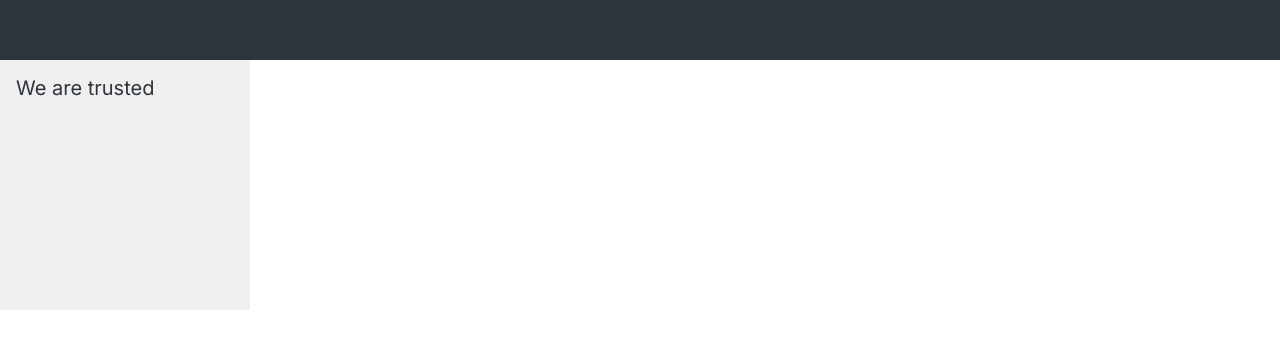
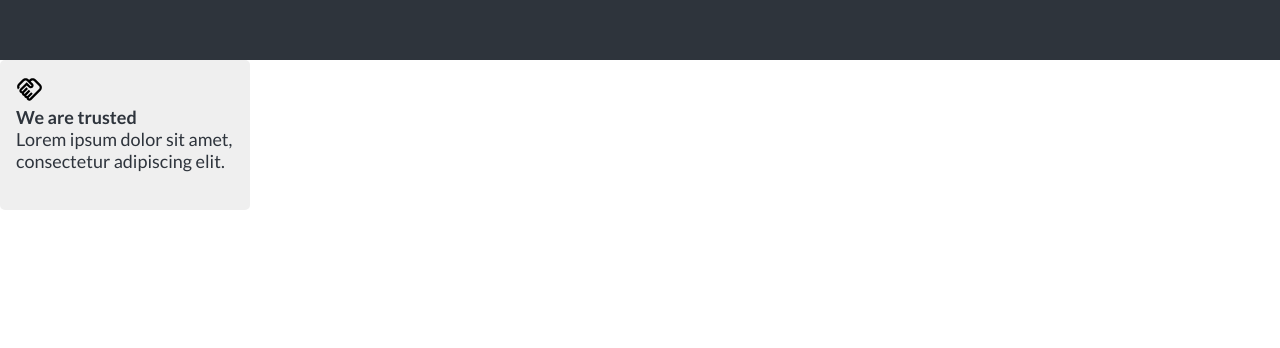
Before and after one commit to sgs-marketing/KYS-probaker, a Nuxt app: page / in a window 1280 px wide. Shown: the part 340-688 px from the top of the page. Built offline with nearby package versions, Linux system fonts and the light colour scheme.

Commit message:
leo got what leo wanted

```diff
--- a/app.vue
+++ b/app.vue
@@ -9,12 +9,11 @@
 </template>
 
 <style lang="scss">
-@import url("https://fonts.googleapis.com/css2?family=Inter:wght@400;500;600;700&display=swap");
+@import url("https://fonts.googleapis.com/css2?family=Lato:wght@400;500;600;700&display=swap");
 
 :root {
   --primary: #2E343C;
   --accent: #2E343CB2;
-  --test: #2E343C;
   --contrast: #fff;
   --boxcolor: #efefef;
 
@@ -23,6 +22,8 @@
   --border-contrast: 1px solid var(--contrast);
 
   --border-radius: 0.313rem;
+
+  --content-padding: 1rem;
 
   --page-padding: 2.4rem 5.5rem;
   --page-padding-wall: 5.5rem;
@@ -37,7 +38,7 @@
 body, * {
   margin: 0;
   padding: 0;
-  font-family: "Inter", sans-serif;
+  font-family: "Lato", sans-serif;
   box-sizing: border-box;
 
   &[data-bold] {
--- a/components/global/ContentBlock.vue
+++ b/components/global/ContentBlock.vue
@@ -4,15 +4,18 @@
 
 <template>
     <div class="content-block">
-        <h3>We are trusted</h3>
+        <img src="/svg/handshake.svg" alt="">
+        <h4 data-bold>We are trusted</h4>
+        <h4>Lorem ipsum dolor sit amet, consectetur adipiscing elit.</h4>
     </div>
 </template>
 
 <style scoped lang=scss>
     .content-block {
-        padding: 1rem;
+        padding: var(--content-padding);
+        border-radius: var(--border-radius);
         width: 250px;
-        height: 250px;
+        height: 150px;
         background-color: var(--boxcolor);
     }
 </style>
--- a/components/navigation/NavBar.vue
+++ /dev/null
@@ -1,13 +0,0 @@
-<script setup lang=ts>
-
-</script>
-
-<template>
-    <section>
-
-    </section>
-</template>
-
-<style scoped lang=scss>
-
-</style>
```
Also changed, not shown: components/navigation/Footer.vue (deleted, +0 -11 lines), public/svg/handshake.svg (added).
